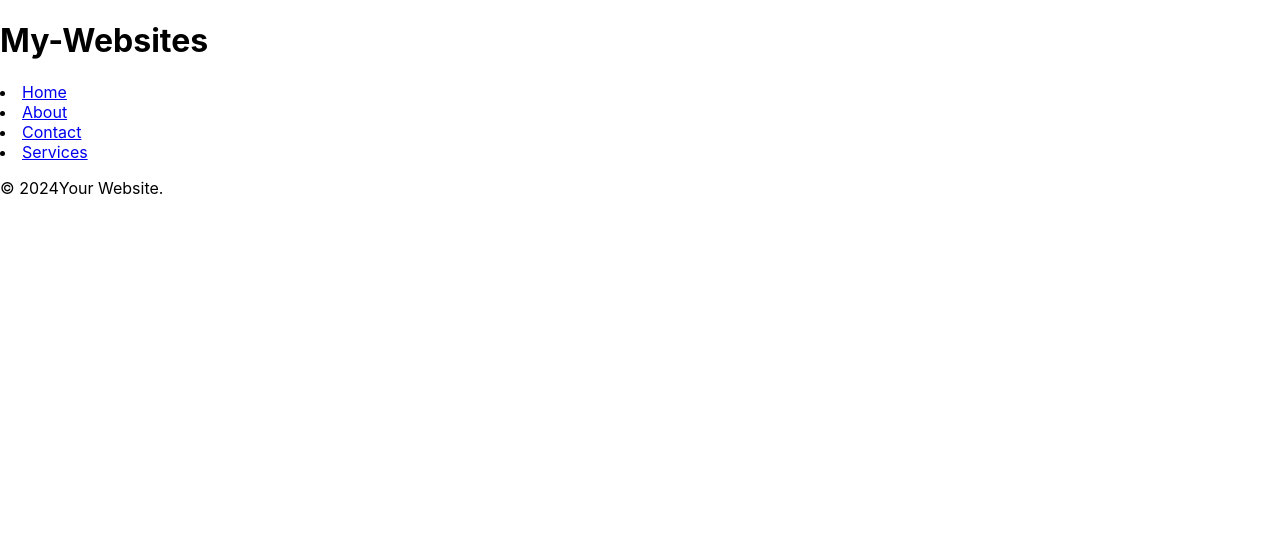
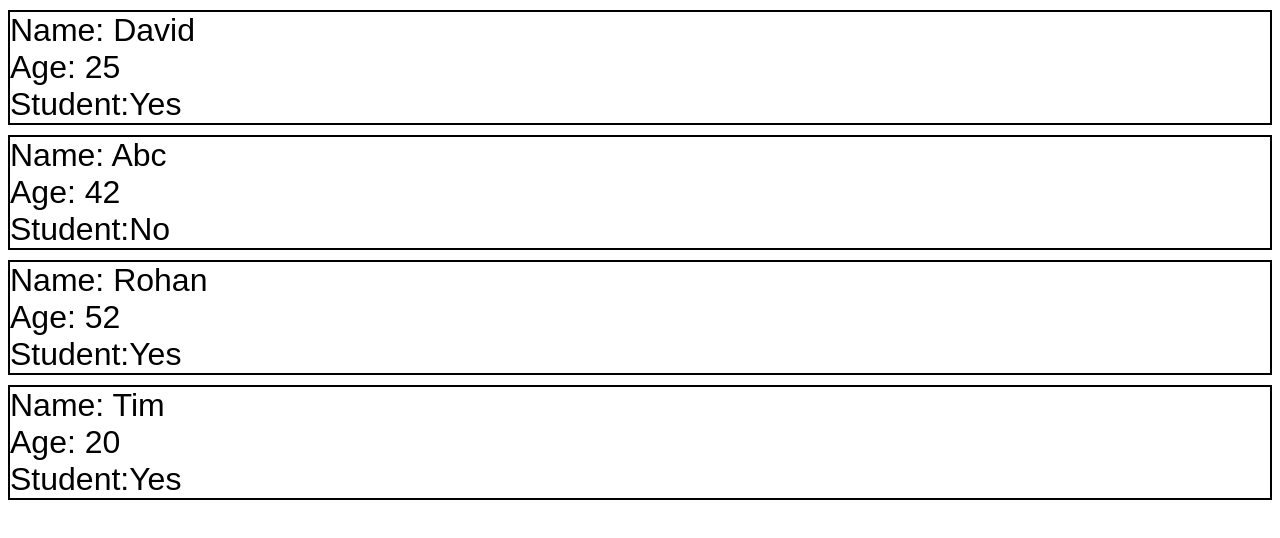
Before and after one commit to Pks-12/p, a React (Create React App) app: page / in a window 1280 px wide. Shown: the top 538 px of the page. Built offline with nearby package versions, Linux system fonts and the light colour scheme.

Commit message:
In video i learn about the props in reactjs props-readonly propeties. Parent component can send data to a child component. Component key=Value

```diff
--- a/src/App.js
+++ b/src/App.js
@@ -1,12 +1,31 @@
-import First from './First.jsx'
-import Header from './Header.jsx'
+import Students from "./Students.jsx";
 function App() {
   return (
     <>
-    <Header/>
-   <First/>
-   </>
-  );
-}
+      <Students Name="David" Age={25} isStudents={true}/>
+      <Students Name="Abc" Age={42} isStudents={false}/>
+      <Students Name="Rohan" Age={52} isStudents={true}/>
+      <Students Name="Tim" Age={20} isStudents={true}/>
+    </>
+    );
+  }
 
-export default App;
+  export default App;
+
+  {/* <First/>
+  <Header/>
+<Food/> */}
+// import First from './First.jsx'
+// import Header from './Header.jsx'
+// import Food from './Food.jsx'
+// <>
+//     <Cards/>
+//     <Cards/>
+//     <Cards/>
+//     <Cards/>
+//     <Cards/>
+//     <Cards/>
+//     <Cards/>
+//     <Cards/>
+//     <Cards/>
+// </>
--- /dev/null
+++ b/src/Food.jsx
@@ -0,0 +1,15 @@
+function Food(){
+
+    const food1="Orange";
+    const food2="Apple";
+
+    return(
+        <ul>
+            <li>Mangos</li>
+            <li>{food1}</li>
+            <li>{food2}</li>
+        </ul>
+    );
+}
+
+export default Food;
--- /dev/null
+++ b/src/Students.jsx
@@ -0,0 +1,10 @@
+function Students(props){
+    return(
+        <div className="student">
+            <p>Name: {props.Name}</p>
+            <p>Age: {props.Age}</p>
+            <p>Student:{props.isStudents? "Yes":"No"}</p>
+        </div>
+    );
+}
+export default Students;
--- a/src/index.css
+++ b/src/index.css
@@ -1,13 +1,10 @@
-body {
-  margin: 0;
-  font-family: -apple-system, BlinkMacSystemFont, 'Segoe UI', 'Roboto', 'Oxygen',
-    'Ubuntu', 'Cantarell', 'Fira Sans', 'Droid Sans', 'Helvetica Neue',
-    sans-serif;
-  -webkit-font-smoothing: antialiased;
-  -moz-osx-font-smoothing: grayscale;
+.student{
+  border: 2px solid black;
+  font-family: Arial, sans-serif;
+  font-size: 2em;
+  margin-top: 10px;
 }
 
-code {
-  font-family: source-code-pro, Menlo, Monaco, Consolas, 'Courier New',
-    monospace;
+.student p{
+  margin: 0;
 }
```
Also changed, not shown: src/App.css (+28 -5 lines), src/Cards.jsx (added, +12 -0 lines), src/a1.png (added).
